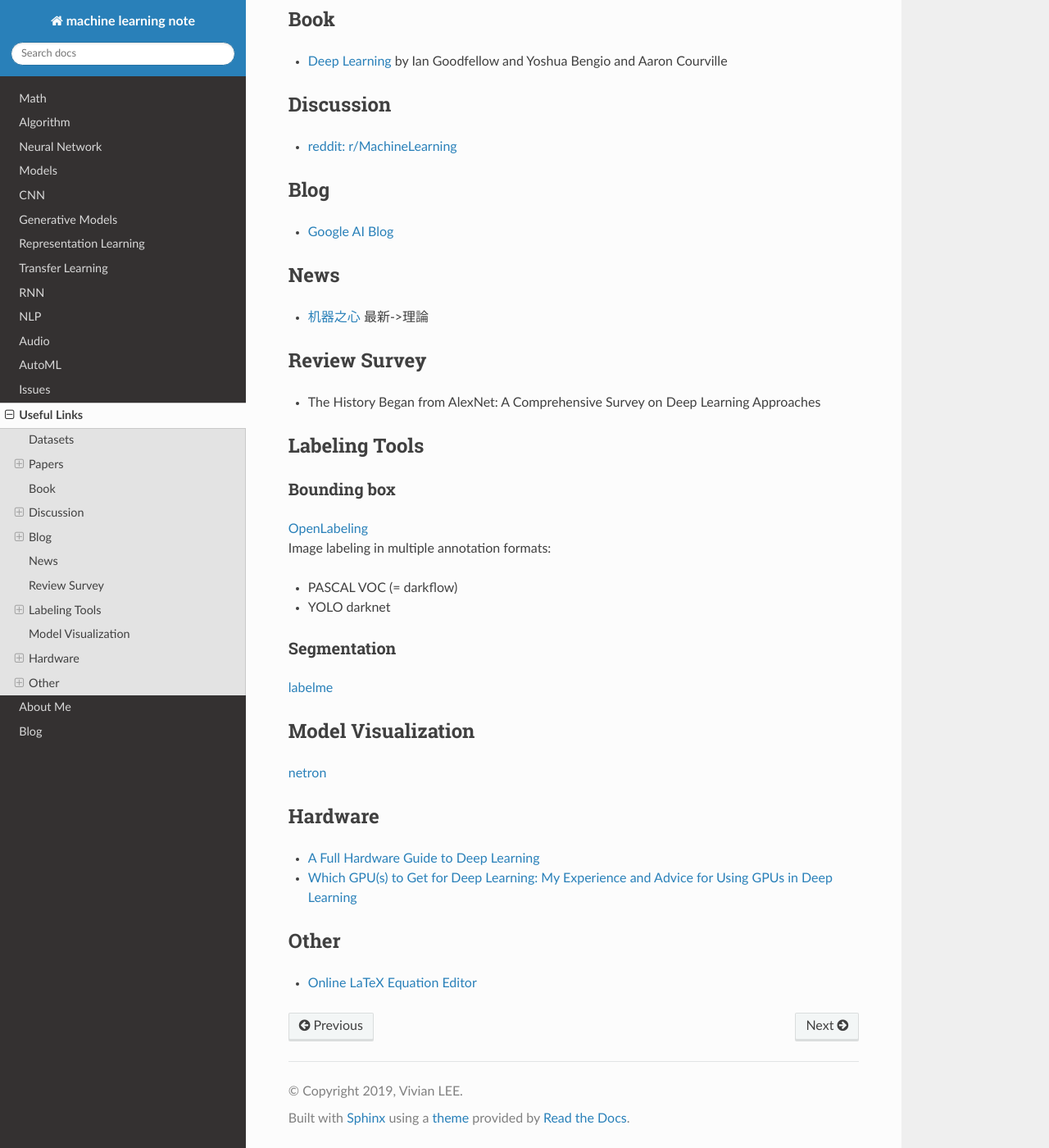
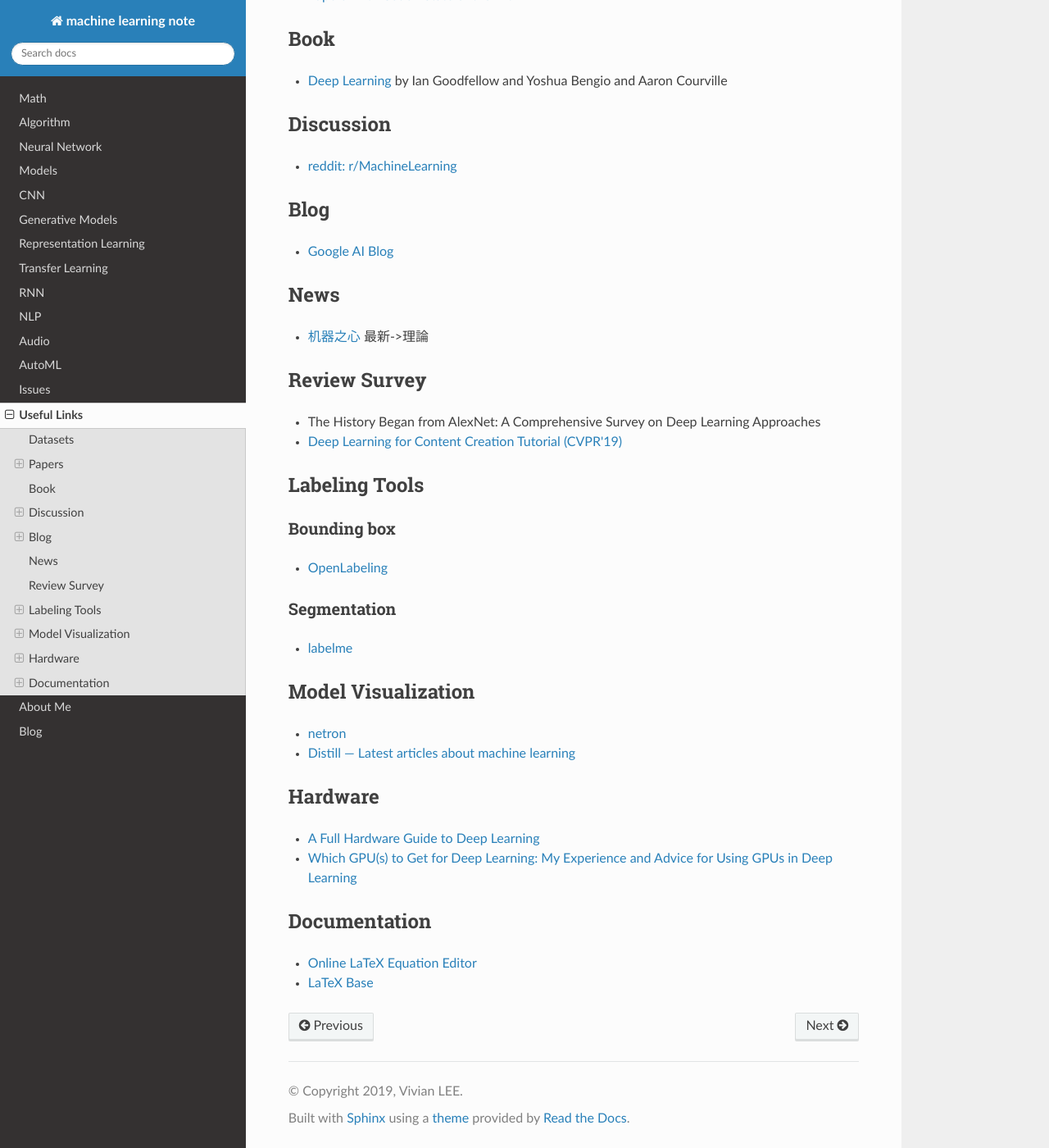
Before and after one commit to vlee-harmonicinc/machine-learning-note, a Sphinx documentation site: the page built from source/links/useful_links.md, in a window 1280 px wide and 1400 px high, scrolled down 933 px. Shown: the whole window at 82% size. Built offline with Sphinx 7.4.7 and the Read the Docs theme 2.0.0, drawn with Linux system fonts in a browser that asks for light colours.

```diff
--- a/source/links/useful_links.md
+++ b/source/links/useful_links.md
@@ -32,22 +33,22 @@
 
 ## Review Survey
 * The History Began from AlexNet: A Comprehensive Survey on Deep Learning Approaches
+* [Deep Learning for Content Creation Tutorial (CVPR'19)](https://www.youtube.com/playlist?list=PLp85pM5EwmwZwYJLk8LHwOMZL57zmzCfX)
 
 ## Labeling Tools
 ### Bounding box
-[OpenLabeling](https://github.com/Cartucho/OpenLabeling)
-Image labeling in multiple annotation formats:
-* PASCAL VOC (= darkflow)
-* YOLO darknet
+* [OpenLabeling](https://github.com/Cartucho/OpenLabeling)
 ### Segmentation
-[labelme](https://github.com/wkentaro/labelme)
+* [labelme](https://github.com/wkentaro/labelme)
 
 ## Model Visualization
-[netron](https://lutzroeder.github.io/netron/)
+* [netron](https://lutzroeder.github.io/netron/)
+* [Distill — Latest articles about machine learning](https://distill.pub/)
 
 ## Hardware
 * [A Full Hardware Guide to Deep Learning](https://timdettmers.com/2018/12/16/deep-learning-hardware-guide/)
 * [Which GPU(s) to Get for Deep Learning: My Experience and Advice for Using GPUs in Deep Learning](https://timdettmers.com/2019/04/03/which-gpu-for-deep-learning/)
 
-## Other
+## Documentation
 * [Online LaTeX Equation Editor](https://www.codecogs.com/latex/eqneditor.php)
+* [LaTeX Base](https://latexbase.com/)
```
Also changed, not shown: other parts of source/links/useful_links.md (+1 -0 lines), source/AutoML/index.md (+4 -0 lines), source/CNN/img2img/index.md (+1 -0 lines), source/CNN/img2img/super-resolution.md (+0 -13 lines), source/CNN/img2img/video_enhancement.md (added, +12 -0 lines), source/CNN/img/NIN_MLPconv.png (added), source/CNN/object_detection/img/R-FCN_visualization.png (added), source/CNN/object_detection/img/detector_history.png, source/CNN/object_detection/img/focal_loss.png.
